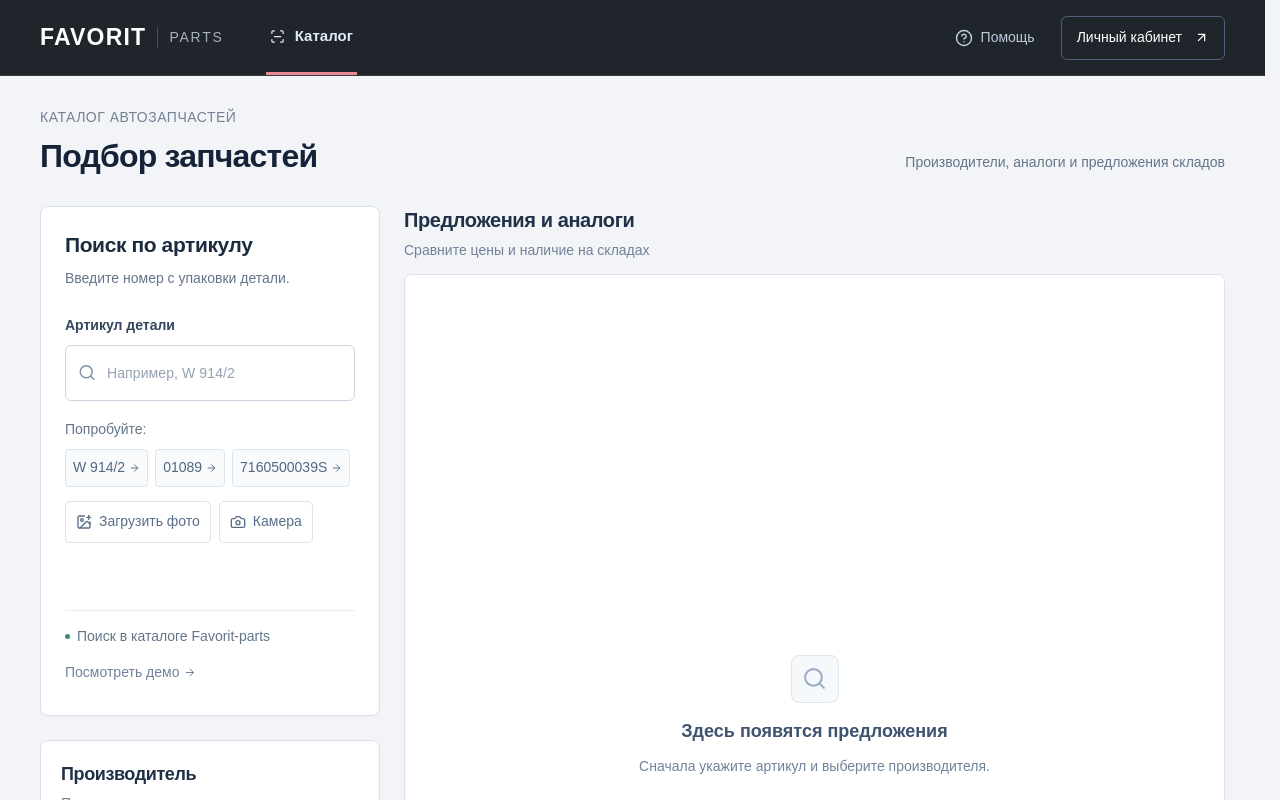
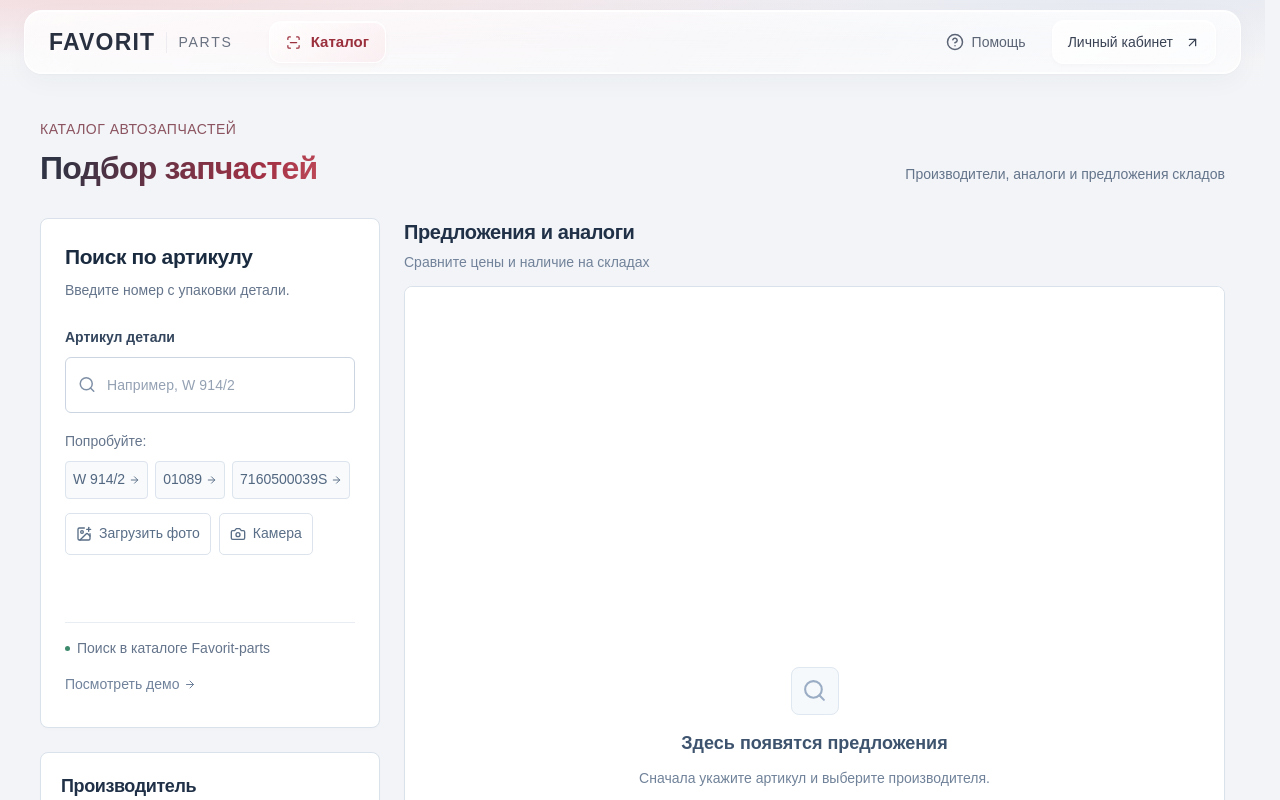
Before and after one commit to AdamBers/ural, a React (Vite) app: page / in a window 1280 px wide. Shown: the top 800 px of the page. Built offline with nearby package versions, Linux system fonts and the light colour scheme; a web font is replaced by a local one.

Commit message:
design: add frosted glass header and warm title gradient

```diff
--- a/src/app/App.module.scss
+++ b/src/app/App.module.scss
@@ -4,10 +4,14 @@
   overflow-wrap: anywhere;
 }
 .header {
-  height: 76px;
-  background: #20252c;
-  color: #fff;
-  border-bottom: 1px solid #343c47;
+  position: relative;
+  height: 88px;
+  padding-top: 10px;
+  color: #293140;
+  background:
+    radial-gradient(ellipse at 8% 0%, #ecc2c875, transparent 48%),
+    radial-gradient(ellipse at 88% 0%, #d6dfed85, transparent 50%),
+    linear-gradient(180deg, #f8f5f6, #f2f4f7);
 }
 .headerInner,
 .main,
@@ -20,8 +24,33 @@
 .headerInner {
   display: flex;
   align-items: center;
-  gap: 42px;
-  height: 100%;
+  gap: 36px;
+  position: relative;
+  width: calc(100% - 48px);
+  max-width: 1480px;
+  height: 64px;
+  padding-inline: 24px;
+  border: 1px solid #ffffffdc;
+  border-radius: 18px;
+  background: linear-gradient(125deg, #ffffffbd, #ffffff66 52%, #ffffffa6);
+  -webkit-backdrop-filter: blur(20px) saturate(150%);
+  backdrop-filter: blur(20px) saturate(150%);
+  box-shadow:
+    0 8px 24px #27334a09,
+    0 1px 3px #27334a08,
+    inset 0 1px 0 #fff,
+    inset 0 -1px 0 #ffffffa6;
+  &::before {
+    content: "";
+    position: absolute;
+    inset: 0;
+    pointer-events: none;
+    border-radius: inherit;
+    background: linear-gradient(180deg, #ffffff75, transparent 48%);
+  }
+  > * {
+    position: relative;
+  }
 }
 .wordmark {
   display: flex;
@@ -36,18 +65,24 @@
   font-size: 14px;
   font-weight: 450;
   letter-spacing: 1.8px;
-  color: #a7afb9;
-  border-left: 1px solid #49515c;
+  color: #697180;
+  border-left: 1px solid #c9ced64d;
   padding-left: 11px;
 }
 .currentPage {
-  align-self: stretch;
+  align-self: center;
   display: flex;
   align-items: center;
   gap: 10px;
-  border-bottom: 3px solid #e68b91;
-  padding-inline: 4px;
-  color: #e1ebf8;
+  min-height: 42px;
+  padding: 9px 16px;
+  border: 1px solid #ffffffed;
+  border-radius: 12px;
+  color: #9b303d;
+  background: linear-gradient(145deg, #ffffffd9, #f9e8eb9c);
+  box-shadow:
+    0 2px 5px #982d3a08,
+    inset 0 1px 0 #fff;
   font-size: 15px;
   font-weight: 550;
 }
@@ -62,10 +97,10 @@
   align-items: center;
   gap: 8px;
   min-height: 44px;
-  color: #bdcadb;
+  color: #5b6474;
   font-size: 14px;
   &:hover {
-    color: #fff;
+    color: var(--accent);
   }
 }
 .accountLink {
@@ -74,14 +109,19 @@
   gap: 12px;
   min-height: 44px;
   padding: 9px 15px;
-  border: 1px solid #506078;
-  border-radius: 6px;
+  border: 1px solid #ffffffed;
+  border-radius: 12px;
+  background: linear-gradient(145deg, #ffffffd9, #ffffff66);
+  box-shadow:
+    0 2px 5px #26334606,
+    inset 0 1px 0 #fff;
   font-size: 14px;
   font-weight: 500;
-  color: #fff;
+  color: #3a4354;
   &:hover {
-    background: #303740;
-    border-color: #a86d75;
+    color: var(--accent);
+    background: #fff6f7;
+    border-color: var(--accent-border);
   }
 }
 .main {
@@ -100,7 +140,13 @@
     line-height: 1.3;
     font-weight: 650;
     letter-spacing: -0.8px;
-    color: #152338;
+    color: #752d40;
+    @supports (background-clip: text) {
+      background: linear-gradient(110deg, #303344 8%, #a33145 80%, #be4a59);
+      background-clip: text;
+      -webkit-background-clip: text;
+      color: transparent;
+    }
   }
   > p {
     margin: 0 0 4px;
@@ -113,7 +159,7 @@
   font-size: 14px;
   font-weight: 500;
   letter-spacing: 0.5px;
-  color: #748196;
+  color: #8b5360;
 }
 .helper {
   display: flex;
@@ -175,7 +221,8 @@
 }
 @media (max-width: bp.$phone) {
   .header {
-    height: 70px;
+    height: 84px;
+    padding-top: 8px;
   }
   .headerInner,
   .main,
@@ -183,7 +230,11 @@
     padding-inline: 18px;
   }
   .headerInner {
-    gap: 18px;
+    width: calc(100% - 24px);
+    height: 64px;
+    padding-inline: 14px;
+    border-radius: 16px;
+    gap: 12px;
   }
   .wordmark {
     font-size: 21px;
```
Also changed, not shown: 5 other files (tests, documents, lock files or other folders).
